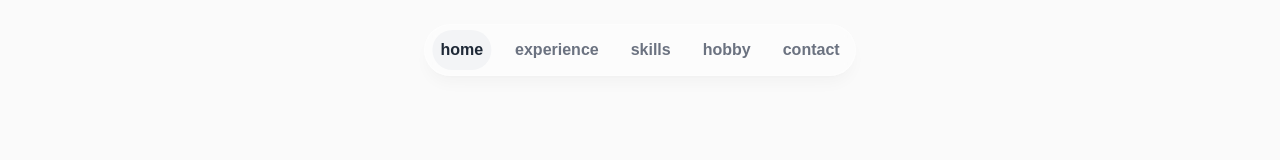
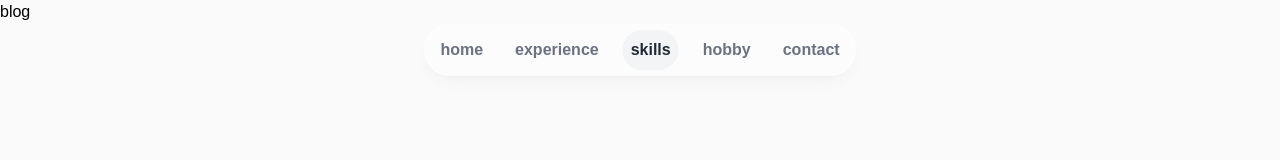
Before and after one commit to imddc/imddc-next-blog, a Next.js app: page / in a window 1280 px wide. Shown: the top 160 px of the page. Built offline with nearby package versions, Linux system fonts and the light colour scheme.

Commit message:
feat(skills): fake skill page and use test intersectionObserver api

```diff
--- a/app/page.tsx
+++ b/app/page.tsx
@@ -1,13 +1,14 @@
 'use client'
 
 import Header from '~/components/header'
+import Skills from '~/components/skills'
 import { SectionContextProvider } from '~/context/section-context'
-import { links } from '~/lib/data'
 
 export default function RootPage() {
   return (
     <SectionContextProvider>
       <Header />
+      <Skills />
     </SectionContextProvider>
   )
 }
--- /dev/null
+++ b/components/skills.tsx
@@ -0,0 +1,52 @@
+import { clsx } from 'clsx'
+import React, { useEffect } from 'react'
+import { useSectionContext } from '~/context/section-context'
+
+const sections = ['blog', 'about', 'post', 'panda', 'address']
+
+const Skills = () => {
+  const { sectionDispatchContext } = useSectionContext()
+
+  const observer = new IntersectionObserver((entries) => {
+    entries.forEach((entry) => {
+      if (entry.isIntersecting) {
+        console.log(entry.target.id)
+        if (entry.target.id === 'post') {
+          sectionDispatchContext.setLink('hobby')
+        } else if (entry.target.id === 'about') {
+          sectionDispatchContext.setLink('skills')
+        } else {
+          return
+        }
+      }
+    })
+  })
+
+  useEffect(() => {
+    const dom = document.getElementById('post')
+    dom && observer.observe(dom)
+  }, [])
+
+  useEffect(() => {
+    const dom = document.getElementById('about')
+    dom && observer.observe(dom)
+  }, [])
+
+  return (
+    <div>
+      {sections.map((section, idx) => (
+        <div
+          id={section}
+          key={section}
+          className={clsx('h-screen border-b-2', {
+            'bg-red-500': idx === 2
+          })}
+        >
+          {section}
+        </div>
+      ))}
+    </div>
+  )
+}
+
+export default Skills
```
